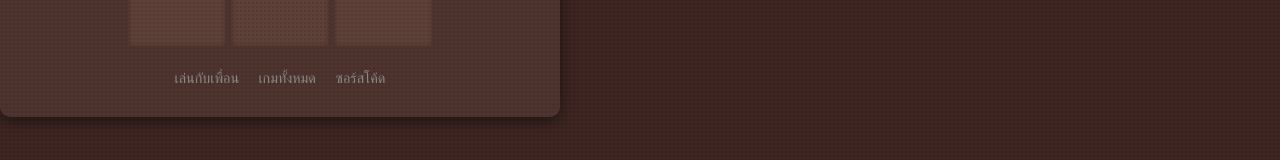
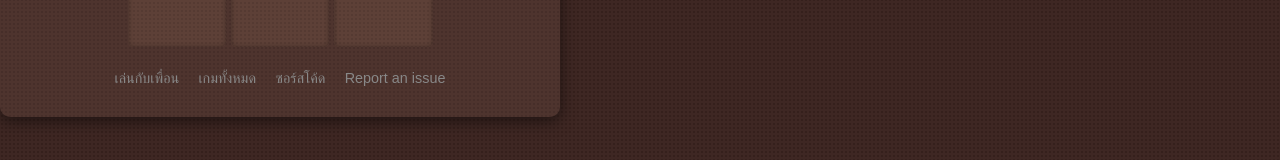
Before and after one commit to Hackatoan/tic-tac-toe-online, a website: page public/th/solo.html in a window 1280 px wide. Shown: the part 486-646 px from the top of the page. Drawn offline with Linux system fonts and the light colour scheme.

Commit message:
Add 'Report an issue' support link to footer

```diff
--- a/public/th/solo.html
+++ b/public/th/solo.html
@@ -105,7 +105,7 @@
         <div class="solo-links">
             <a href="/th/">เล่นกับเพื่อน</a>
             <a href="https://games.hackatoa.com">เกมทั้งหมด</a>
-            <a href="https://github.com/Hackatoan/tic-tac-toe-online" target="_blank" rel="noopener">ซอร์สโค้ด</a>
+            <a href="https://github.com/Hackatoan/tic-tac-toe-online" target="_blank" rel="noopener">ซอร์สโค้ด</a> <a href="https://github.com/Hackatoan/tic-tac-toe-online/issues/new" target="_blank" rel="noopener" target="_blank" rel="noopener">Report an issue</a>
         </div>
     </div>
 
```
